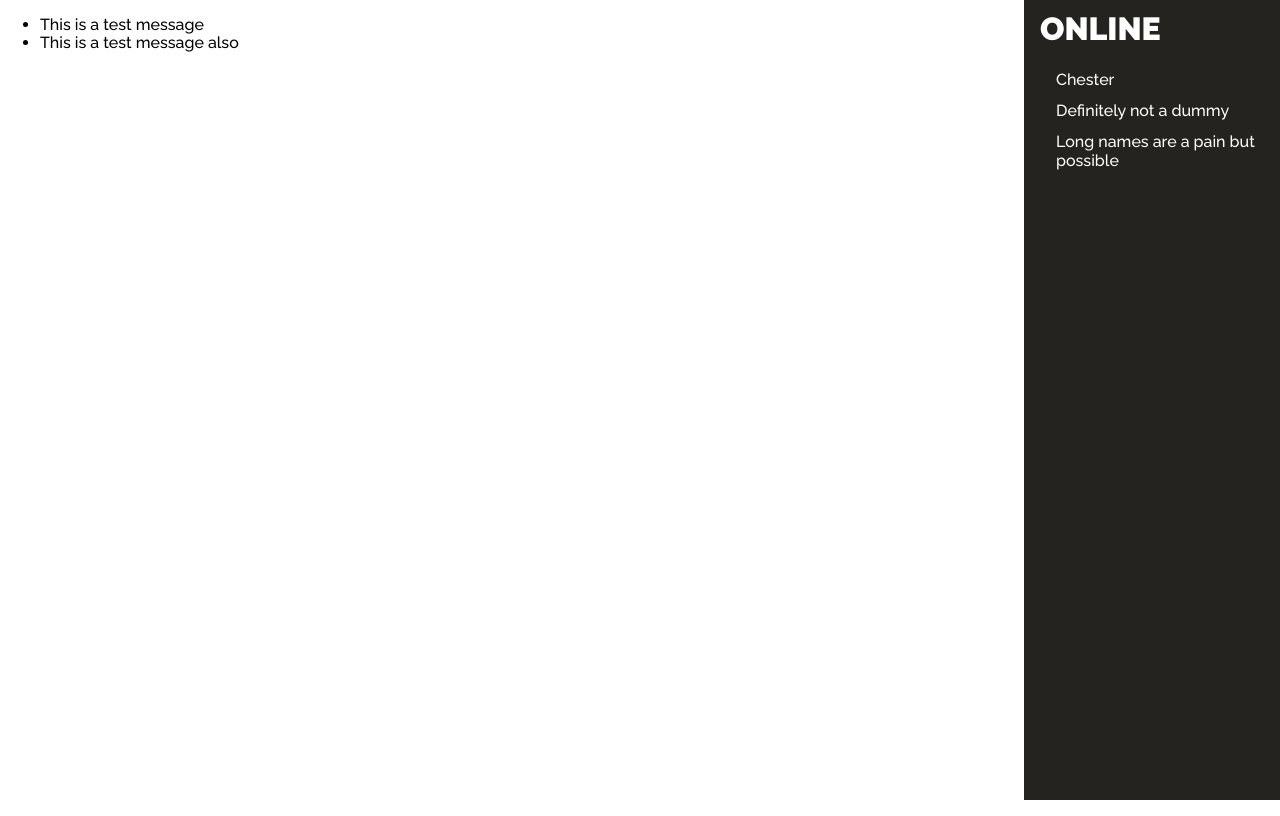
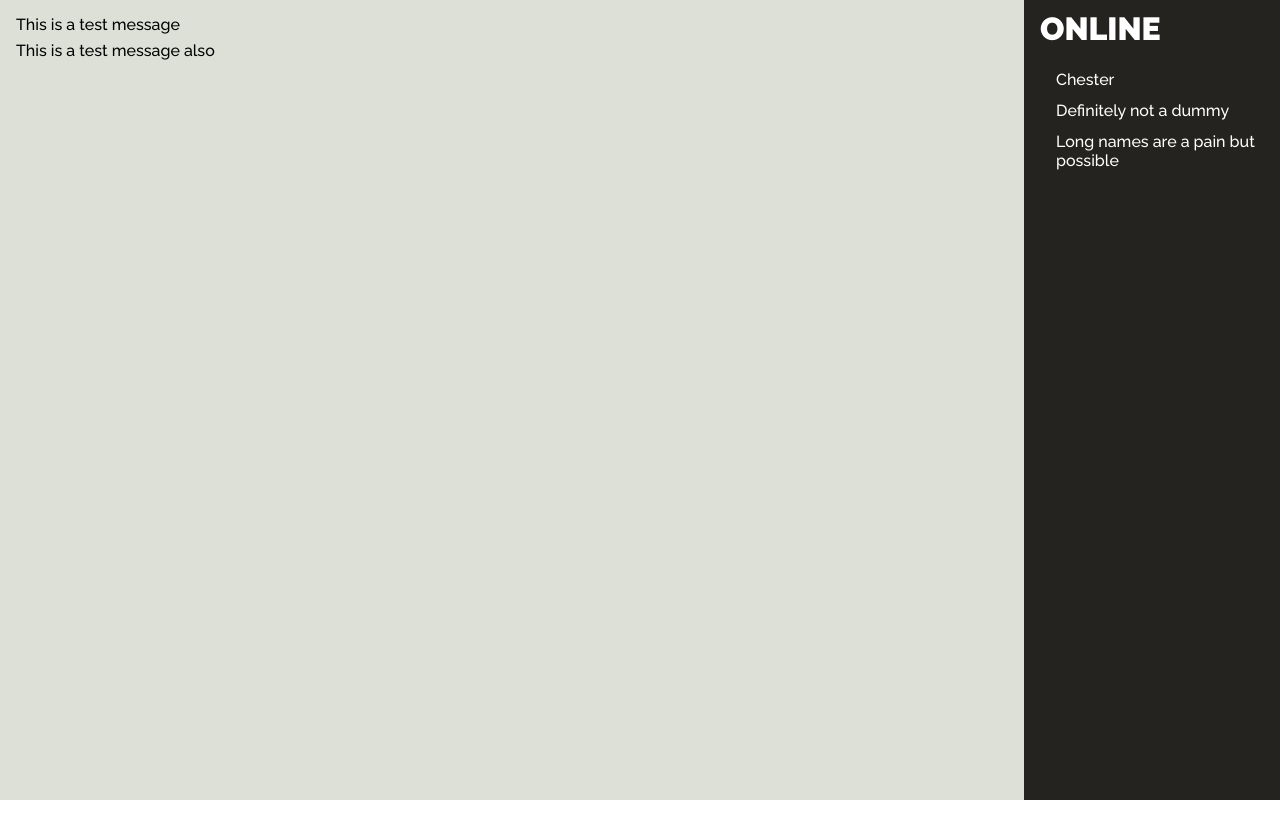
Before and after one commit to jbreneman/react-chat, a React (Create React App) app: page / in a window 1280 px wide. Built offline with nearby package versions, Linux system fonts and the light colour scheme.

Commit message:
basic chat body styles

```diff
--- a/src/components/ChatBody/ChatBody.scss
+++ b/src/components/ChatBody/ChatBody.scss
@@ -1,8 +1,19 @@
+@import 'styles/vars.scss';
+
 .chat-body {
 	flex-grow: 1;
+	background-color: $light;
+	padding: 1rem;
 
 	&__list {
 		width: 100%;
 		height: 100%;
+		list-style-type: none;
+		margin: 0;
+		padding: 0;
+	}
+
+	&__list-item {
+		padding-bottom: .5rem;
 	}
 }
```
